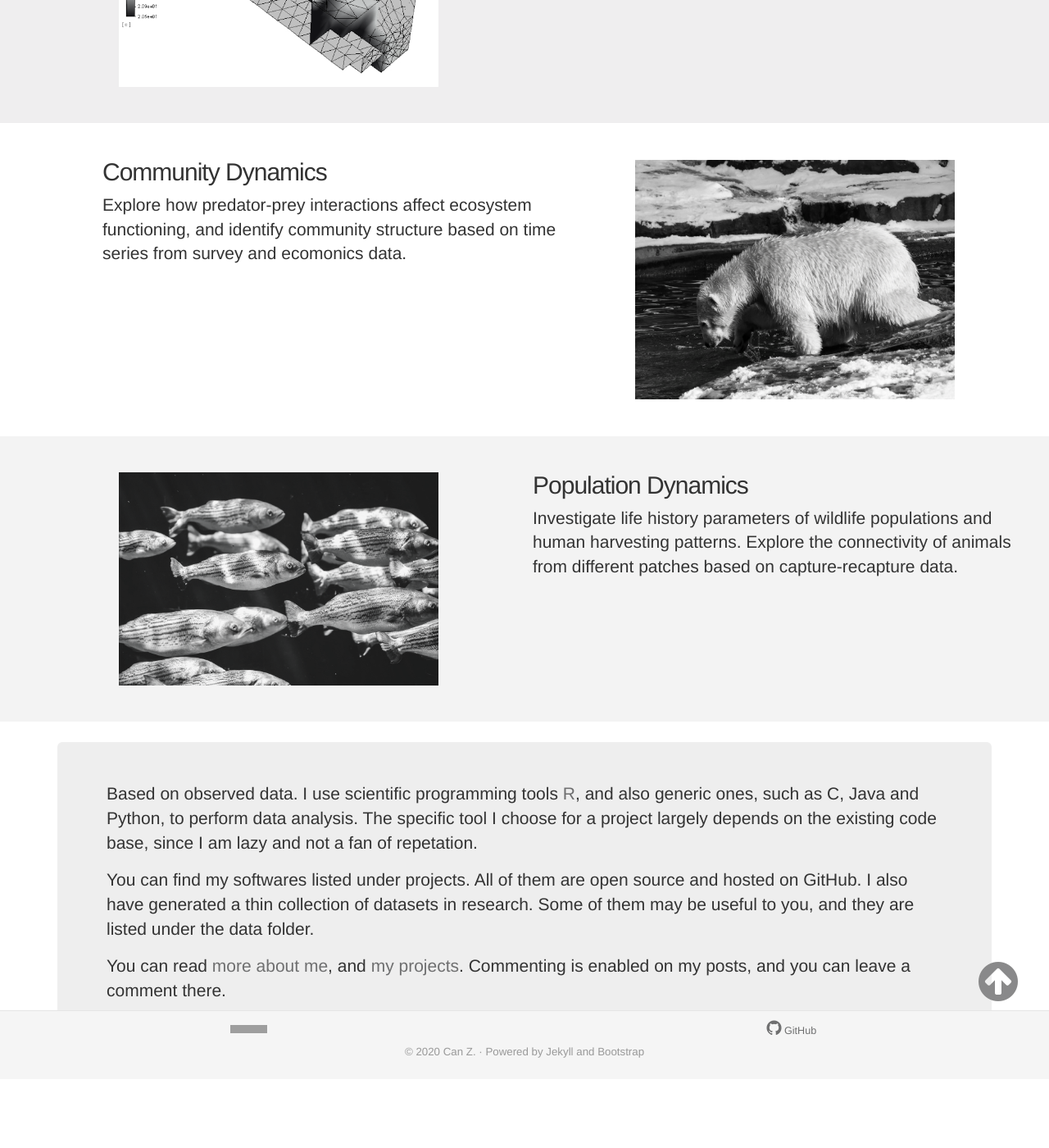
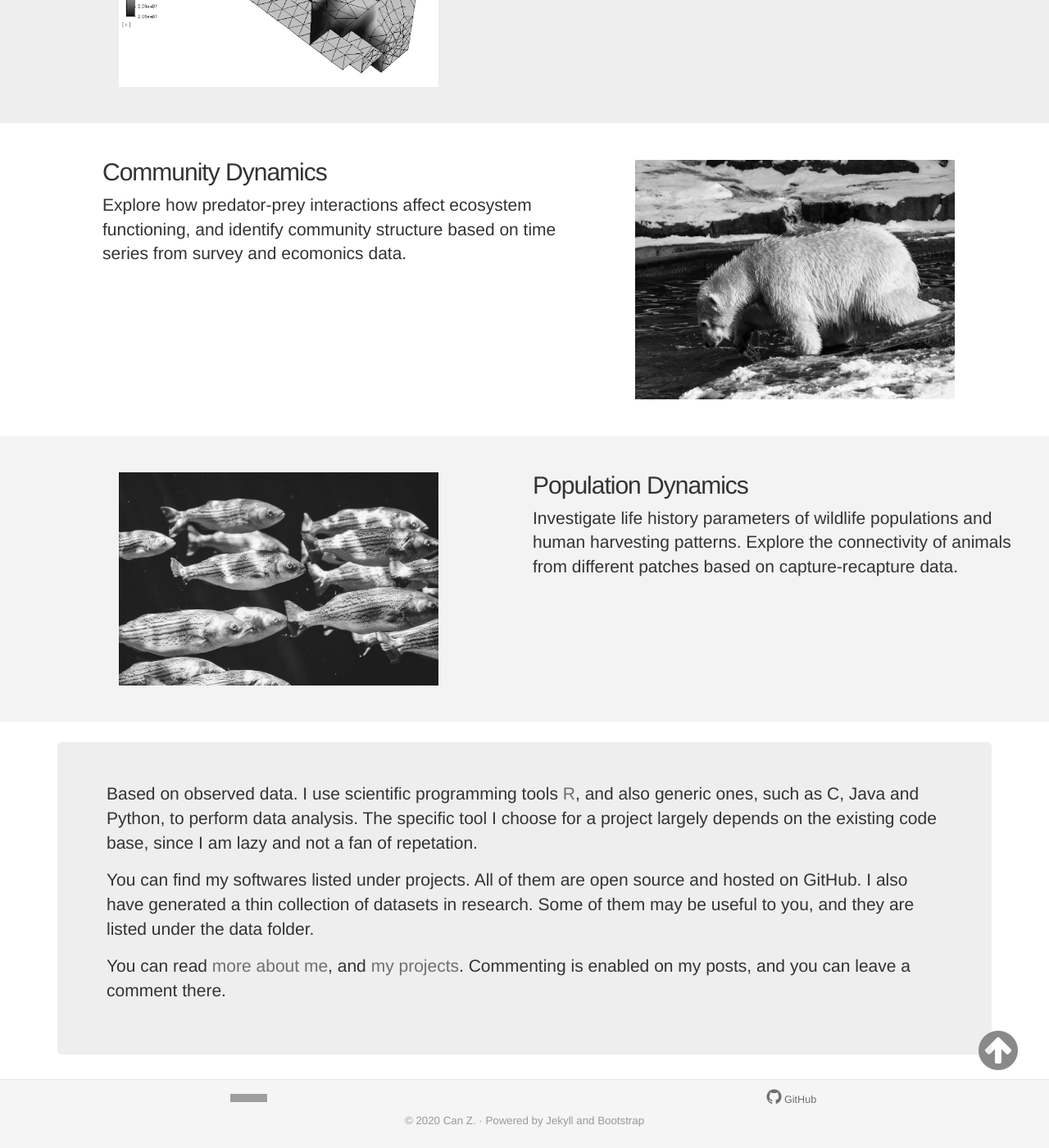
Before and after one commit to HVoltBb/HVoltBb.github.io, a Jekyll site: the page built from index.html, in a window 1280 px wide and 1400 px high, scrolled down 613 px. Shown: the whole window at 82% size. Built offline with Jekyll 4.4.1, drawn with Linux system fonts in a browser that asks for light colours; comment, search, counter and statistics services are not loaded; grey boxes are pictures that could not be loaded.

Commit message:
Update main.css

```diff
--- a/css/main.css
+++ b/css/main.css
@@ -4,11 +4,8 @@
 }
 
 body{
-  margin-bottom: 84px;
-  -moz-filter: grayscale(100%);
-  -webkit-filter: grayscale(100%);
-  filter: gray; /* IE6-9 */
-  filter: grayscale(99%);
+  padding-bottom: 84px;
+  filter: grayscale(100%);
 }
 
 .this-footer {
```
